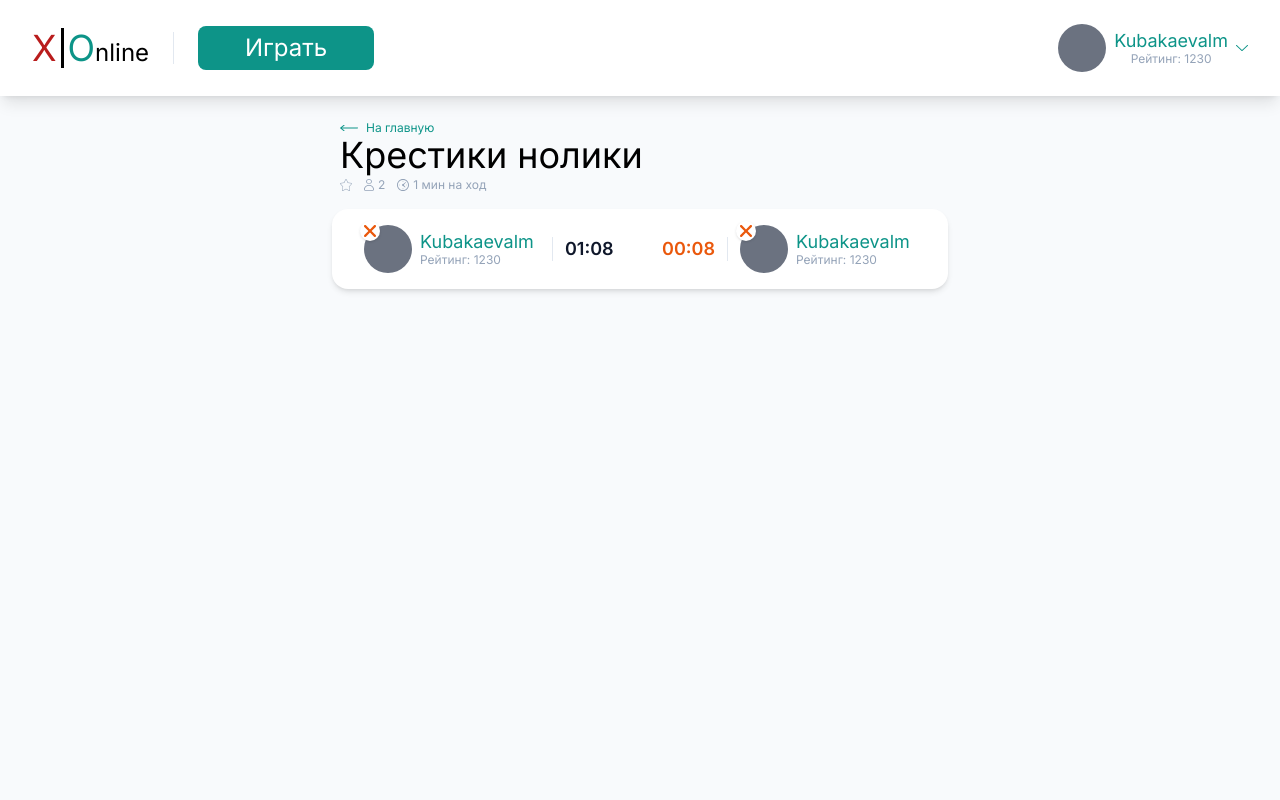
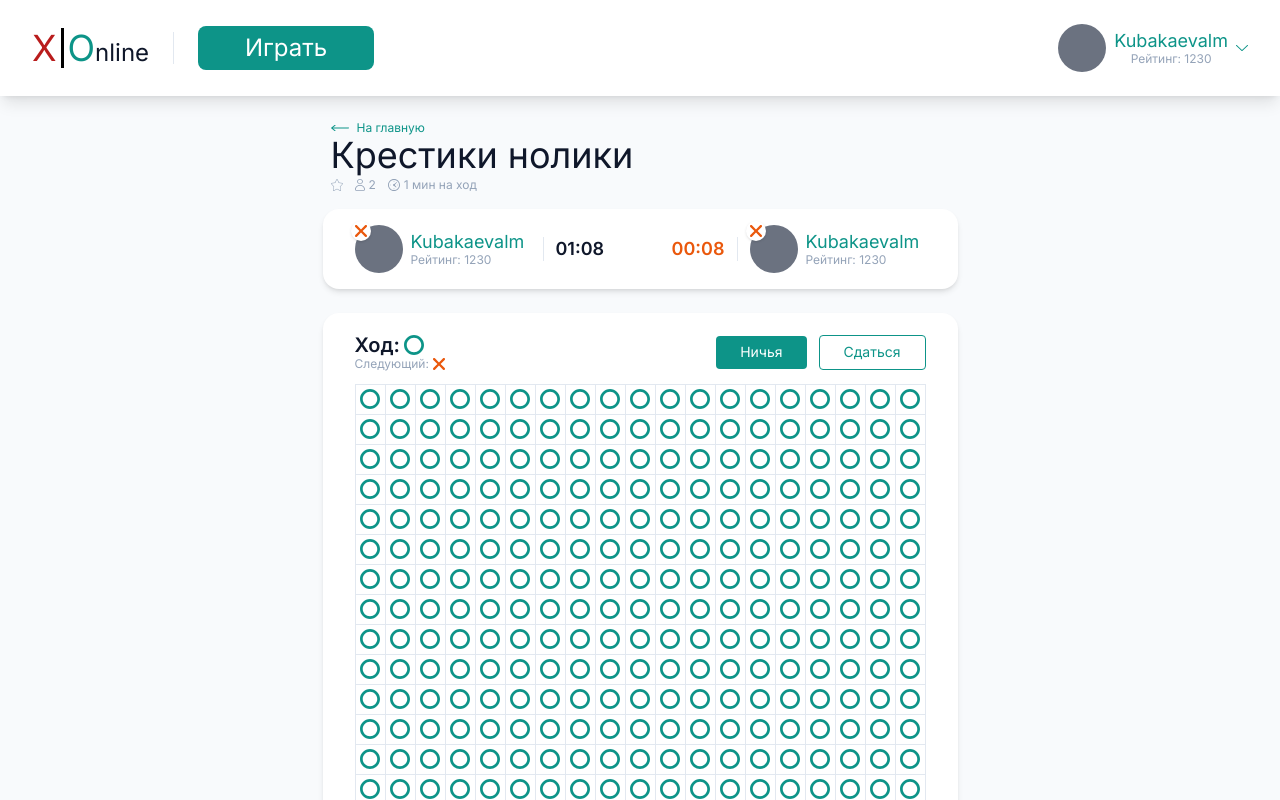
Before and after one commit to Almaz2607/tik-tac-toe-online, a Next.js app: page / in a window 1280 px wide. Shown: the top 800 px of the page. Built offline with nearby package versions, Linux system fonts and the light colour scheme.

Commit message:
feat: added layout 'game field' into the main component

```diff
--- /dev/null
+++ b/components/game/game-field.jsx
@@ -0,0 +1,46 @@
+import clsx from 'clsx';
+import { CircleOutlineIcon } from './icons/circle-outline-icon';
+import { CrossIcon } from './icons/cross-icon';
+import { UiButton } from '../uikit/ui-button';
+
+const cells = new Array(19 * 19).fill(null);
+
+export function GameField({ className }) {
+  return (
+    <div
+      className={clsx(
+        className,
+        'bg-white shadow-md rounded-2xl px-8 pt-5 pb-7',
+      )}
+    >
+      <div className="flex items-center gap-3">
+        <div className="mr-auto">
+          <div className="flex items-center gap-1 text-xl leading-tight font-semibold">
+            Ход: <CircleOutlineIcon className="w-5 h-5" />
+          </div>
+          <div className="flex items-center gap-1 text-xs leading-tight text-slate-400">
+            Следующий: <CrossIcon />
+          </div>
+        </div>
+
+        <UiButton variant="primary" size="md">
+          Ничья
+        </UiButton>
+        <UiButton variant="outline" size="md">
+          Сдаться
+        </UiButton>
+      </div>
+
+      <div className="grid grid-cols-[repeat(19,_30px)] grid-rows-[repeat(19,_30px)] pl-px pt-px mt-3">
+        {cells.map((_, i) => (
+          <button
+            key={i}
+            className="flex items-center justify-center border border-slate-200 -ml-px -mt-px "
+          >
+            <CircleOutlineIcon className="w-5 h-5" />
+          </button>
+        ))}
+      </div>
+    </div>
+  );
+}
--- a/components/game/icons/circle-outline-icon.jsx
+++ b/components/game/icons/circle-outline-icon.jsx
@@ -1,6 +1,7 @@
-export function CircleOutlineIcon() {
+export function CircleOutlineIcon({ className }) {
   return (
     <svg
+      className={className}
       width="14"
       height="14"
       viewBox="0 0 14 14"
--- a/components/game/index.js
+++ b/components/game/index.js
@@ -1,2 +1,3 @@
 export { GameTitle } from './game-title';
 export { GameInfo } from './game-info';
+export { GameField } from './game-field';
--- a/components/header/header.jsx
+++ b/components/header/header.jsx
@@ -1,4 +1,5 @@
 import { Profile } from '../profile/profile';
+import { UiButton } from '../uikit/ui-button';
 import { ArrowDownIcon } from './icons/arrow-down-icon';
 
 export function Header() {
@@ -12,9 +13,9 @@ export function Header() {
         </span>
       </div>
       <div className="w-px h-8 bg-slate-200 mx-6"></div>
-      <button className="w-44 bg-teal-600 text-2xl hover:bg-teal-500 transition-colors text-white leading-tight rounded-lg px-5 py-2">
+      <UiButton className="w-44" variant="primary" size="lg">
         Играть
-      </button>
+      </UiButton>
       <button className="flex items-center text-teal-600 ml-auto gap-2">
         <Profile />
         <ArrowDownIcon />
--- /dev/null
+++ b/components/uikit/ui-button.jsx
@@ -0,0 +1,26 @@
+import clsx from 'clsx';
+
+/**
+ * @param {{
+ * children: any,
+ * className: string,
+ * size: 'md' | 'lg',
+ * variant: 'primary' | 'outline'
+ * }} props
+ */
+export function UiButton({ children, className, size, variant }) {
+  const buttonClassName = clsx(
+    'transition-colors',
+    className,
+    {
+      md: 'text-sm leading-tight px-6 py-2 rounded',
+      lg: 'text-2xl leading-tight px-5 py-2 rounded-lg',
+    }[size],
+    {
+      primary: 'bg-teal-600 hover:bg-teal-500 text-white',
+      outline: 'border border-teal-600 text-teal-600 hover:bg-teal-50',
+    }[variant],
+  );
+
+  return <button className={buttonClassName}>{children}</button>;
+}
--- a/pages/_app.jsx
+++ b/pages/_app.jsx
@@ -1,3 +1,4 @@
+import clsx from 'clsx';
 import '../styles/globals.css';
 import { Inter } from 'next/font/google';
 
@@ -8,7 +9,7 @@ const inter = Inter({
 
 export default function App({ Component, pageProps }) {
   return (
-    <div className={inter.className}>
+    <div className={clsx(inter.className, 'text-slate-900')}>
       <Component {...pageProps} />;
     </div>
   );
--- a/pages/index.jsx
+++ b/pages/index.jsx
@@ -1,13 +1,14 @@
-import { GameInfo, GameTitle } from '../components/game';
+import { GameField, GameInfo, GameTitle } from '../components/game';
 import { Header } from '../components/header';
 
 export default function HomePage() {
   return (
     <div className="bg-slate-50 min-h-screen">
       <Header />
-      <main className="max-w-[616px] mx-auto pt-6">
+      <main className="w-max mx-auto pt-6">
         <GameTitle />
         <GameInfo className="mt-4" />
+        <GameField className="mt-6" />
       </main>
     </div>
   );
```
